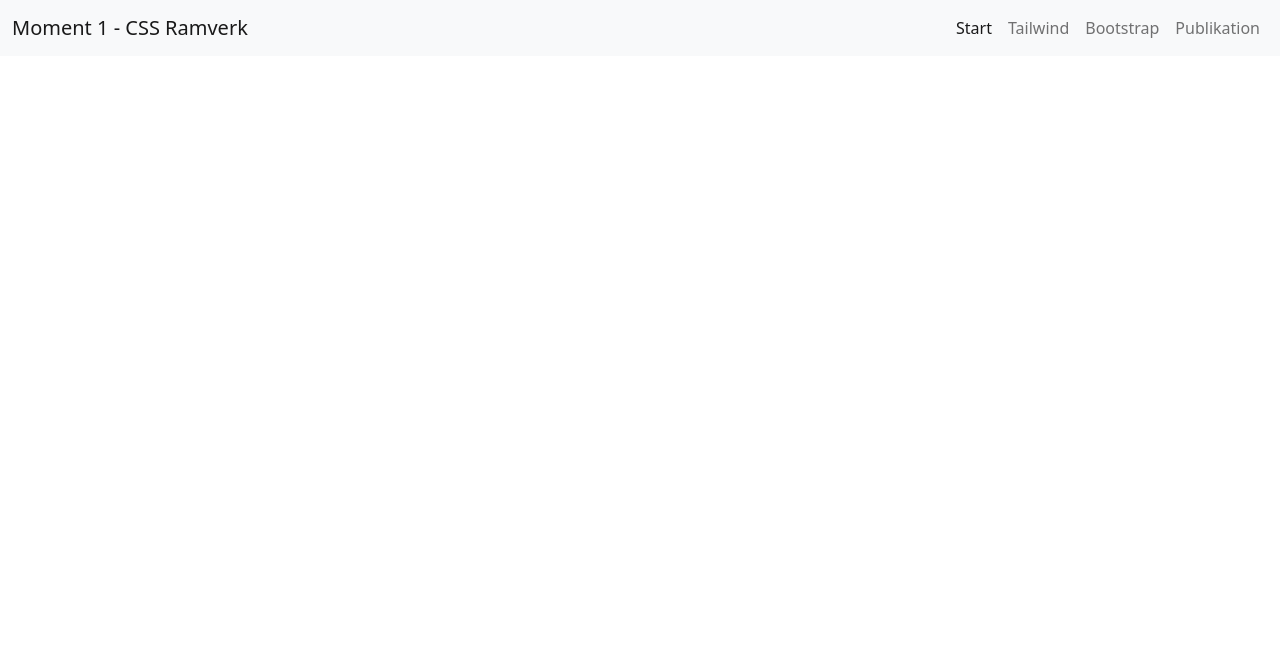
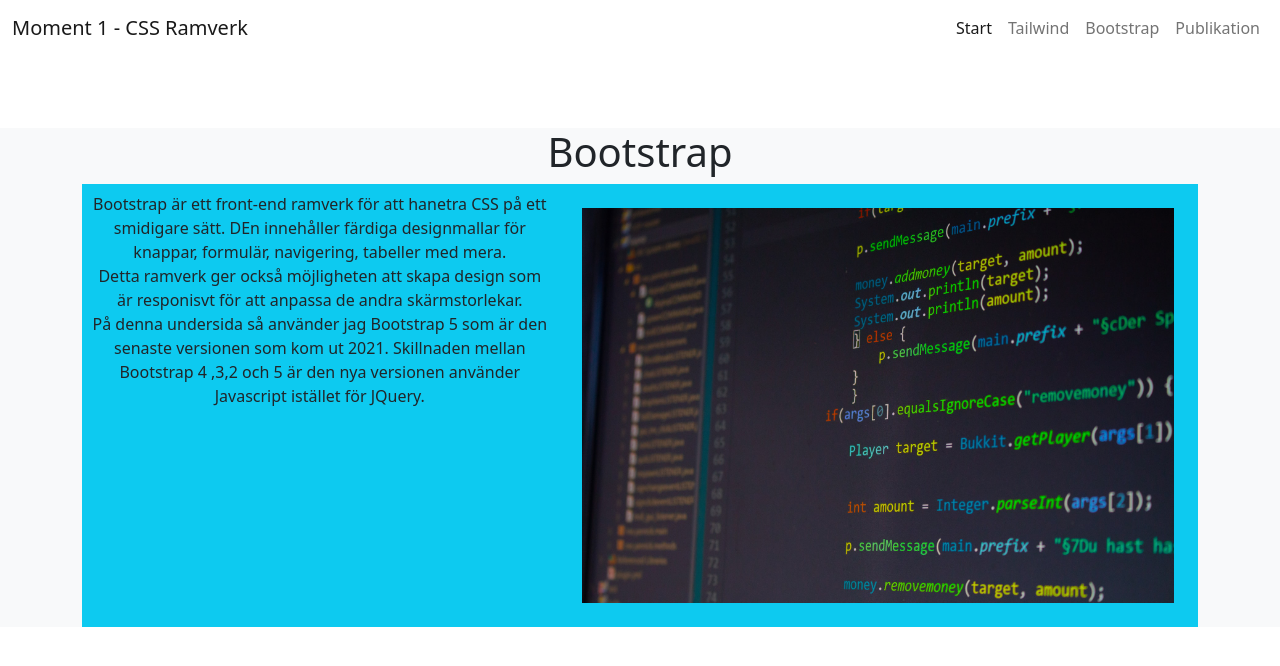
Before and after one commit to fabe2100/ramverk, a plain HTML site: page src/frameworktwo.html in a window 1280 px wide. Drawn offline with nearby package versions, Linux system fonts and the light colour scheme.

Commit message:
bootstrap

```diff
--- a/src/frameworktwo.html
+++ b/src/frameworktwo.html
@@ -13,7 +13,7 @@
 </head>
 
 <body>
-    <nav class="navbar navbar-expand-lg bg-light">
+    <nav class="navbar navbar-expand-lg">
         <div class="container-fluid">
           <a class="navbar-brand" href="#">Moment 1 - CSS Ramverk</a>
           <button class="navbar-toggler" type="button" data-bs-toggle="collapse" data-bs-target="#navbarNav" aria-controls="navbarNav" aria-expanded="false" aria-label="Toggle navigation">
@@ -25,10 +25,10 @@
                 <a class="nav-link active" aria-current="page" href="index.html">Start</a>
               </li>
               <li class="nav-item">
-                <a class="nav-link" href="frameworkone">Tailwind</a>
+                <a class="nav-link" href="frameworkone.html">Tailwind</a>
               </li>
               <li class="nav-item">
-                <a class="nav-link" href="frameworktwo">Bootstrap</a>
+                <a class="nav-link" href="frameworktwo.html">Bootstrap</a>
               </li>
               <li class="nav-item">
                 <a class="nav-link" href="publication.html">Publikation</a>
@@ -37,6 +37,27 @@
           </div>
         </div>
       </nav>
+      <br><br><br>
+      <div class="landing bg-light">
+<div class="text-center container">
+    <h1>Bootstrap</h1>
+    <div class="d-flex">
+        <div class="p-2 bg-info flex-fill">
+    <p>Bootstrap är ett front-end ramverk för att hanetra CSS på ett smidigare sätt. DEn innehåller färdiga designmallar för knappar, formulär, navigering, tabeller med mera.<br>
+    Detta ramverk ger också möjligheten att skapa design som är responisvt för att anpassa de andra skärmstorlekar.<br>
+På denna undersida så använder jag Bootstrap 5 som är den senaste versionen som kom ut 2021. Skillnaden mellan Bootstrap 4 ,3,2 och 5 är den nya versionen använder Javascript istället för JQuery.<br>
+
+</p>
+        </div>
+        <div class="p-4 bg-info flex-fill">
+            <img class="img-fluid" src="/yannick-pipke-hHIk58IC2vI-unsplash.jpg">
+        </div>
+    </div>
+
+</div>
+
+      </div>
+
 
 
 
```
Also changed, not shown: src/css/main.css.
